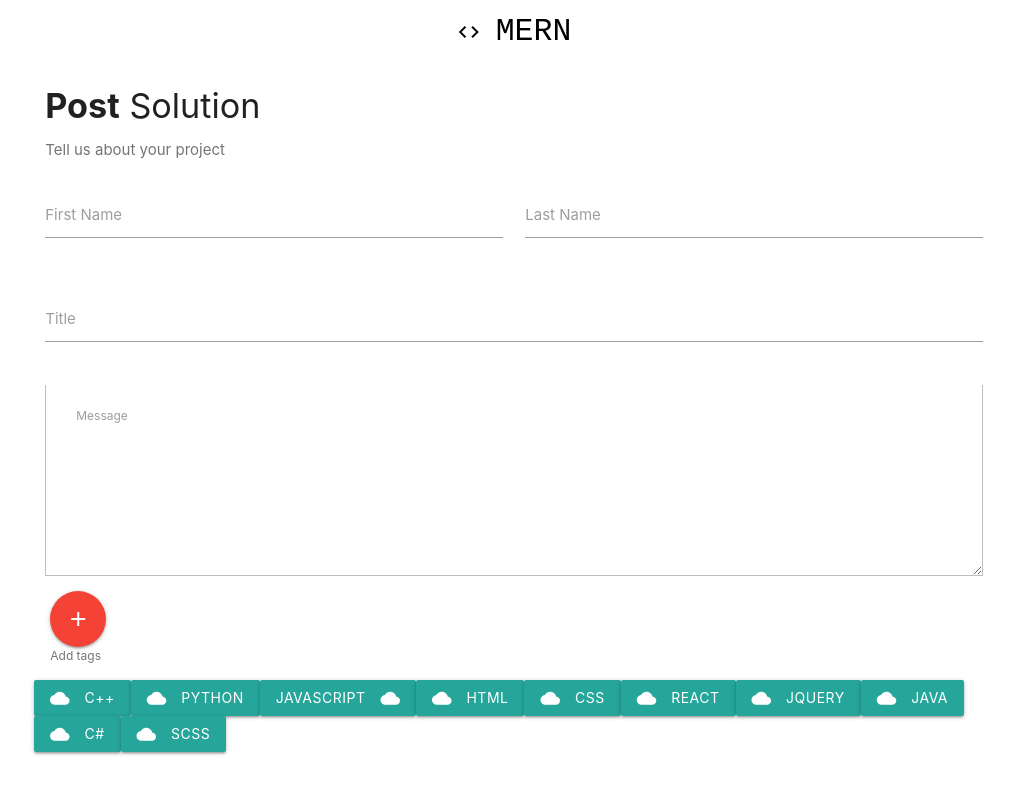
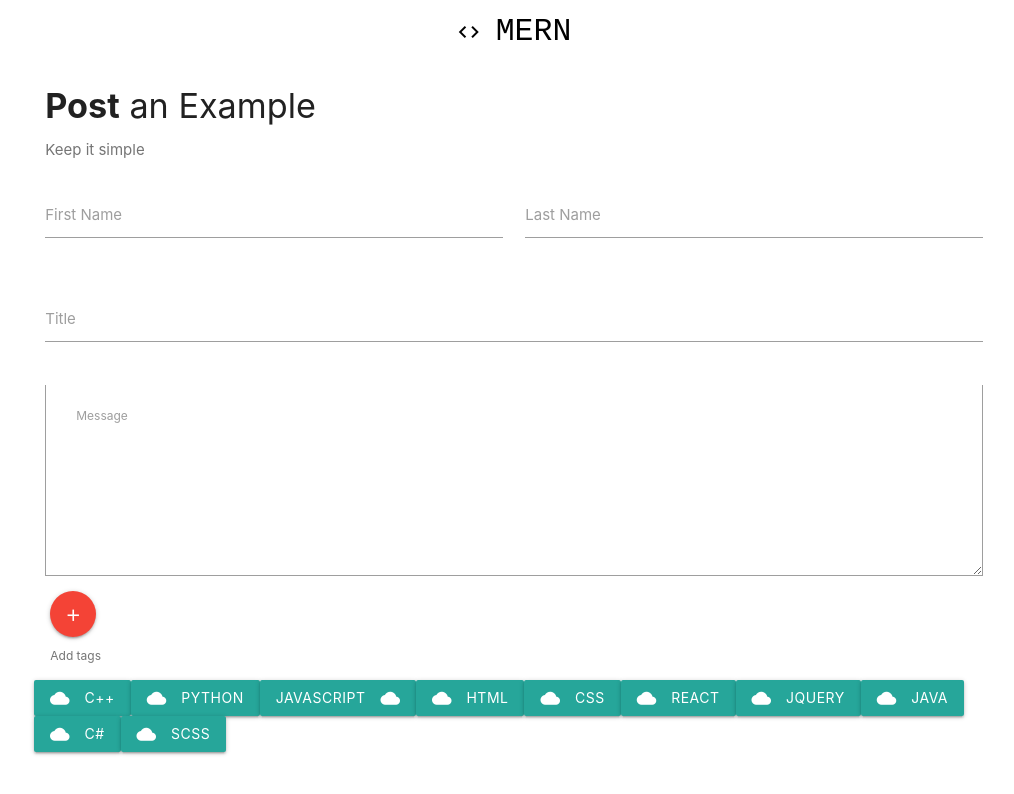
Before and after one commit to mujibsardar/just_examples, a React (Create React App) app in the folder frontend/: page /post in a window 1280 px wide. Shown: the top 794 px of the page, without its empty margins (126-1140 px from the left). Built offline with nearby package versions, Linux system fonts and the light colour scheme.

Commit message:
fixed up some alignment issues with front end styling

```diff
--- a/frontend/src/components/post-form/Post.js
+++ b/frontend/src/components/post-form/Post.js
@@ -10,9 +10,9 @@ export default class Post extends React.Component {
       <div class="row">
         <div className="col s12" style={{ paddingLeft: "11.250px" }}>
           <h4>
-            <b>Post</b> Solution
+            <b>Post</b> an Example
           </h4>
-          <p className="grey-text text-darken-1">Tell us about your project</p>
+          <p className="grey-text text-darken-1">Keep it simple</p>
         </div>
 
         <form class="col s12">
--- a/frontend/src/components/post-form/post.css
+++ b/frontend/src/components/post-form/post.css
@@ -5,7 +5,7 @@
 
 form .field {
   display: block;
-  border: 1px solid #bdbdbd;
+  border: 1px solid #9e9e9e;
   float: left;
   width: 100%;
 }
@@ -14,27 +14,18 @@ form .field.tnb {
   border-top: 0;
 }
 
-form .field.half {
-  width: 50%;
-}
-
-form .field.last {
-  border-left: 0;
-}
-
 form .field label {
   display: block;
   padding: 1.5rem 2rem 0;
 }
 
-form .field input,
 form .field textarea {
   display: block;
   width: 100%;
   padding: 0.5rem 2rem 1.5rem;
   font-size: 1.8rem;
   border: 0;
-  color: #000;
+  color: #9e9e9e;
   outline: 0;
 }
 
@@ -42,3 +33,18 @@ form .field textarea {
   min-height: 150px;
   resize: vertical;
 }
+
+.btn-large i {
+  font-size: 1.3rem;
+}
+
+.btn-floating.btn-large {
+  width: 46px;
+  height: 46px;
+  padding: 0;
+  margin-bottom: 10px;
+}
+
+.btn-floating.btn-large i {
+  line-height: 49px;
+}
```
